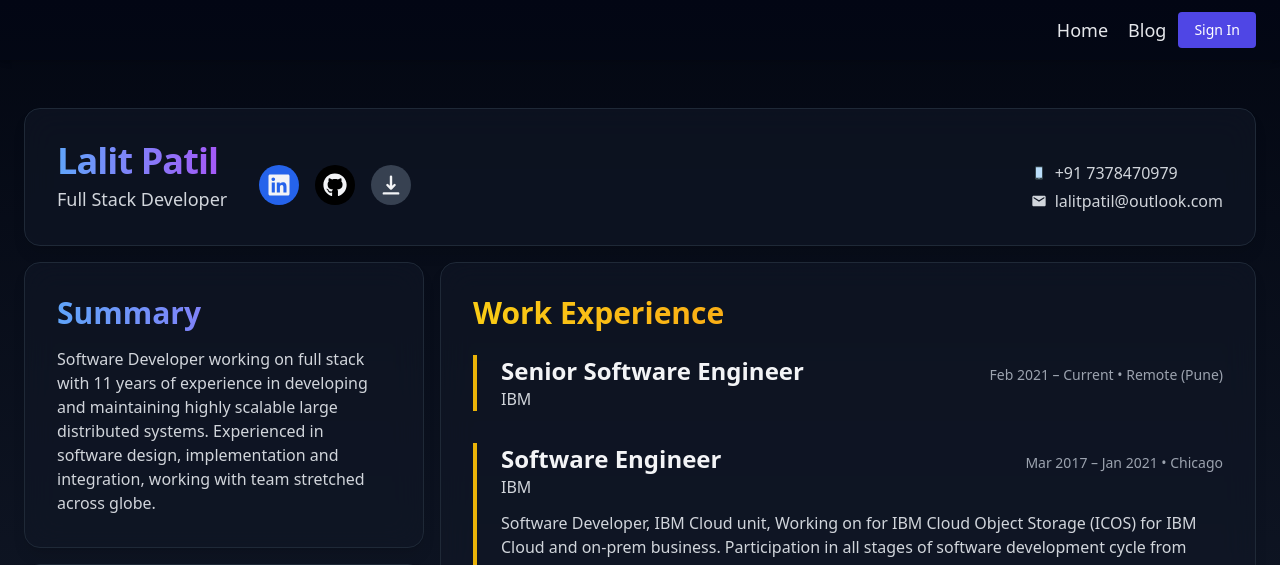
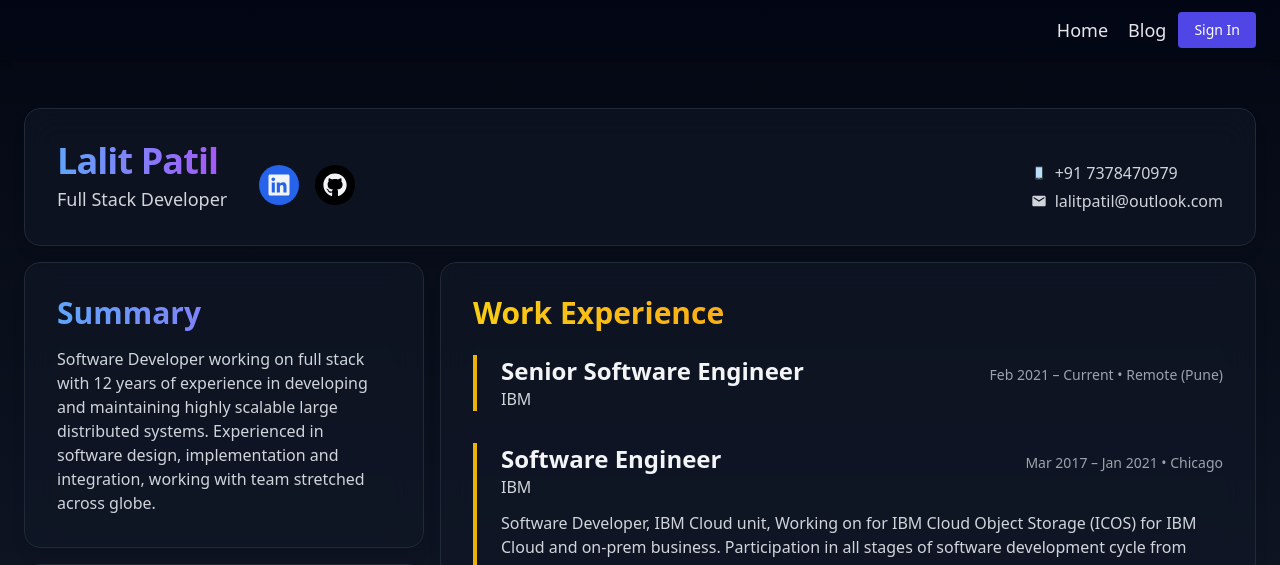
Before and after one commit to redlalitp/redworld-blog-app, a Next.js app: page /about in a window 1280 px wide. Shown: the top 565 px of the page. Built offline with nearby package versions, Linux system fonts and the light colour scheme; no server answers.

Commit message:
removed download resume button

```diff
--- a/pages/about.tsx
+++ b/pages/about.tsx
@@ -6,15 +6,15 @@
 import { FcPhoneAndroid } from "react-icons/fc";
 import { MdEmail } from "react-icons/md";
 
-export function useHtml2Pdf() {
-  return useCallback(async (el: HTMLElement) => {
-    const { default: html2pdf } = await import("html2pdf.js");
-    await html2pdf().from(el).save();
-  }, []);
-}
+// export function useHtml2Pdf() {
+//   return useCallback(async (el: HTMLElement) => {
+//     const { default: html2pdf } = await import("html2pdf.js");
+//     await html2pdf().from(el).save();
+//   }, []);
+// }
 
 export default function About() {
-  const handlePdf = useHtml2Pdf();
+  //const handlePdf = useHtml2Pdf();
   return (
     <div className="min-h-screen bg-gradient-to-b from-gray-950 via-gray-900 to-black text-gray-100">
       <Nav />
@@ -53,15 +53,15 @@
                 >
                   <FaGithub className="w-6 h-6" />
                 </a>
-                <button
-                  onClick={() => {
-                    const element = document.querySelector(".container") as HTMLElement;
-                    handlePdf(element).then((r) => console.log("PDF saved!"));
-                  }}
-                  className="inline-flex items-center justify-center p-2 rounded-full bg-gray-700 hover:bg-gray-600 transition-colors"
-                >
-                  <HiDownload className="w-6 h-6" />
-                </button>
+                {/*<button*/}
+                {/*  onClick={() => {*/}
+                {/*    const element = document.querySelector(".container") as HTMLElement;*/}
+                {/*    handlePdf(element).then((r) => console.log("PDF saved!"));*/}
+                {/*  }}*/}
+                {/*  className="inline-flex items-center justify-center p-2 rounded-full bg-gray-700 hover:bg-gray-600 transition-colors"*/}
+                {/*>*/}
+                {/*  <HiDownload className="w-6 h-6" />*/}
+                {/*</button>*/}
               </div>
             </div>
 
@@ -91,7 +91,7 @@
                 Summary
               </h2>
               <p className="text-gray-300 leading-relaxed text-sm sm:text-base">
-                Software Developer working on full stack with 11 years of experience in developing and maintaining highly
+                Software Developer working on full stack with 12 years of experience in developing and maintaining highly
                 scalable large distributed systems. Experienced in software design, implementation and integration,
                 working with team stretched across globe.
               </p>
```
